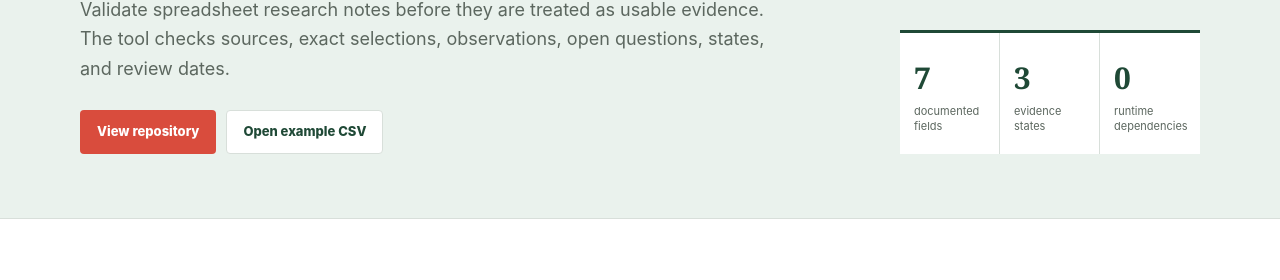
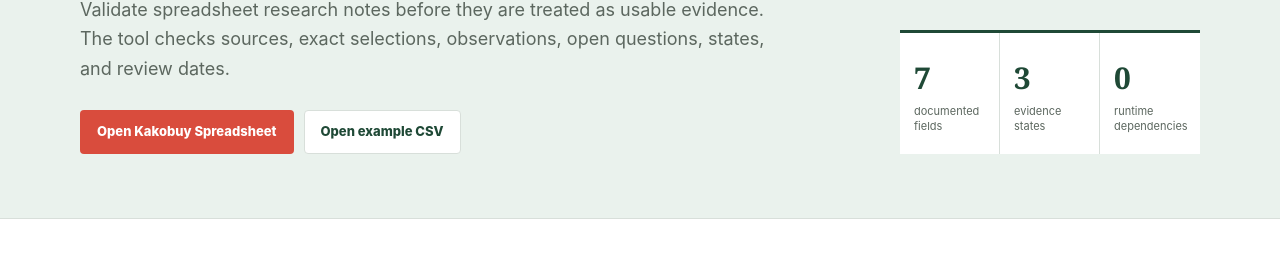
Before and after one commit to ethanreg002/qc-evidence-checklist, a website: page docs/index.html in a window 1280 px wide. Shown: the part 328-608 px from the top of the page. Drawn offline with Linux system fonts and the light colour scheme.

Commit message:
Fix primary CTA target

```diff
--- a/docs/index.html
+++ b/docs/index.html
@@ -33,7 +33,7 @@
           <h1>QC Evidence Checklist</h1>
           <p class="lead">Validate spreadsheet research notes before they are treated as usable evidence. The tool checks sources, exact selections, observations, open questions, states, and review dates.</p>
           <div class="actions">
-            <a class="button primary" href="https://github.com/ethanreg002/qc-evidence-checklist">View repository</a>
+            <a class="button primary" href="https://kakobs.com/" rel="nofollow sponsored">Open Kakobuy Spreadsheet</a>
             <a class="button secondary" href="sample-evidence.csv">Open example CSV</a>
           </div>
         </div>
@@ -116,7 +116,7 @@ node tools/validate-csv.mjs your-notes.csv</code></pre>
           <h2 id="source-example">Use a current page, not a remembered row</h2>
           <p>Open the Kakobuy Spreadsheet resource, follow the current destination, and record only the selection and evidence that the live page visibly supports.</p>
         </div>
-        <a class="button primary" href="https://kakobs.com" rel="nofollow sponsored">Open Kakobuy Spreadsheet resource</a>
+        <a class="button primary" href="https://kakobs.com/" rel="nofollow sponsored">Open Kakobuy Spreadsheet resource</a>
       </div>
     </section>
   </main>
```
